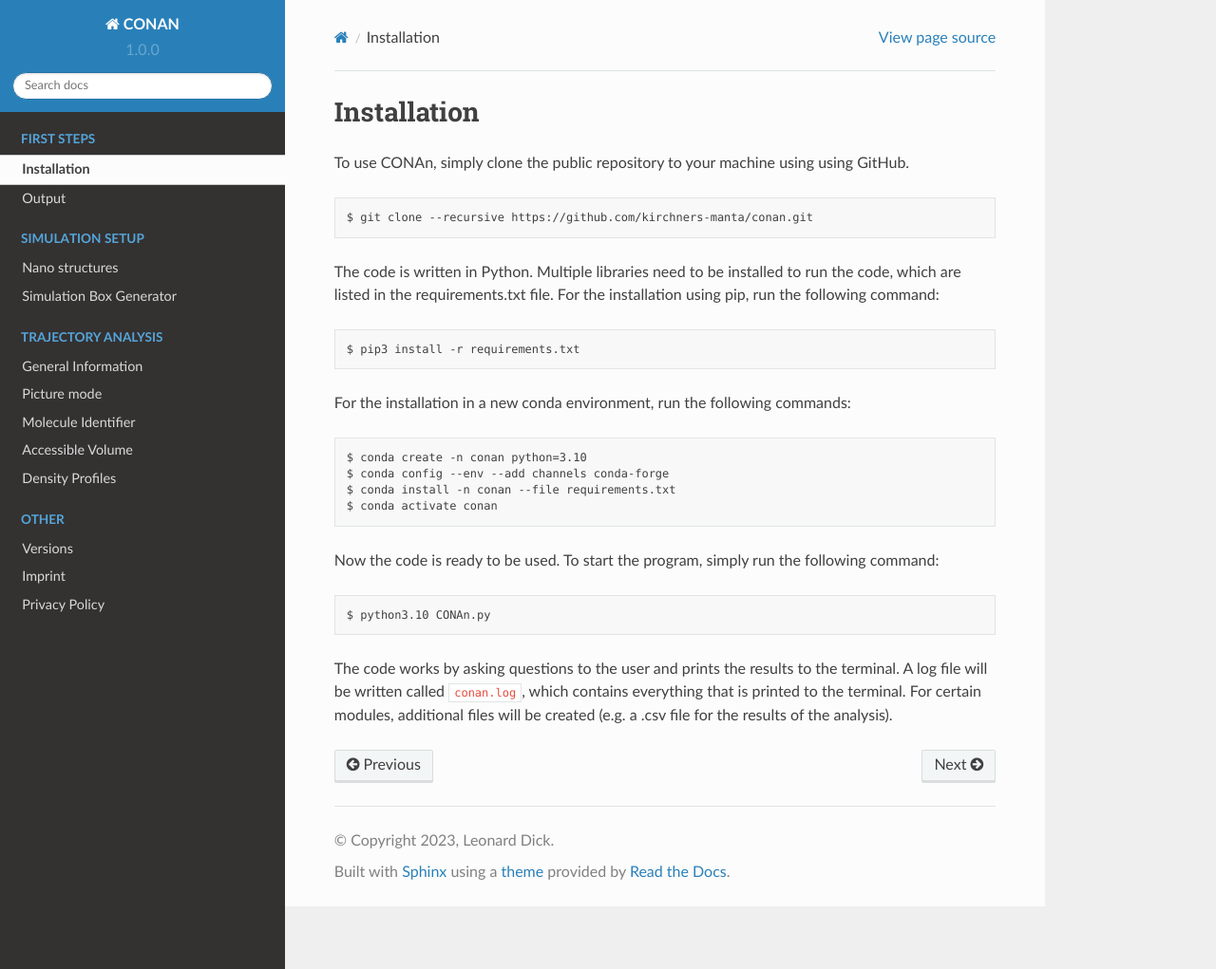
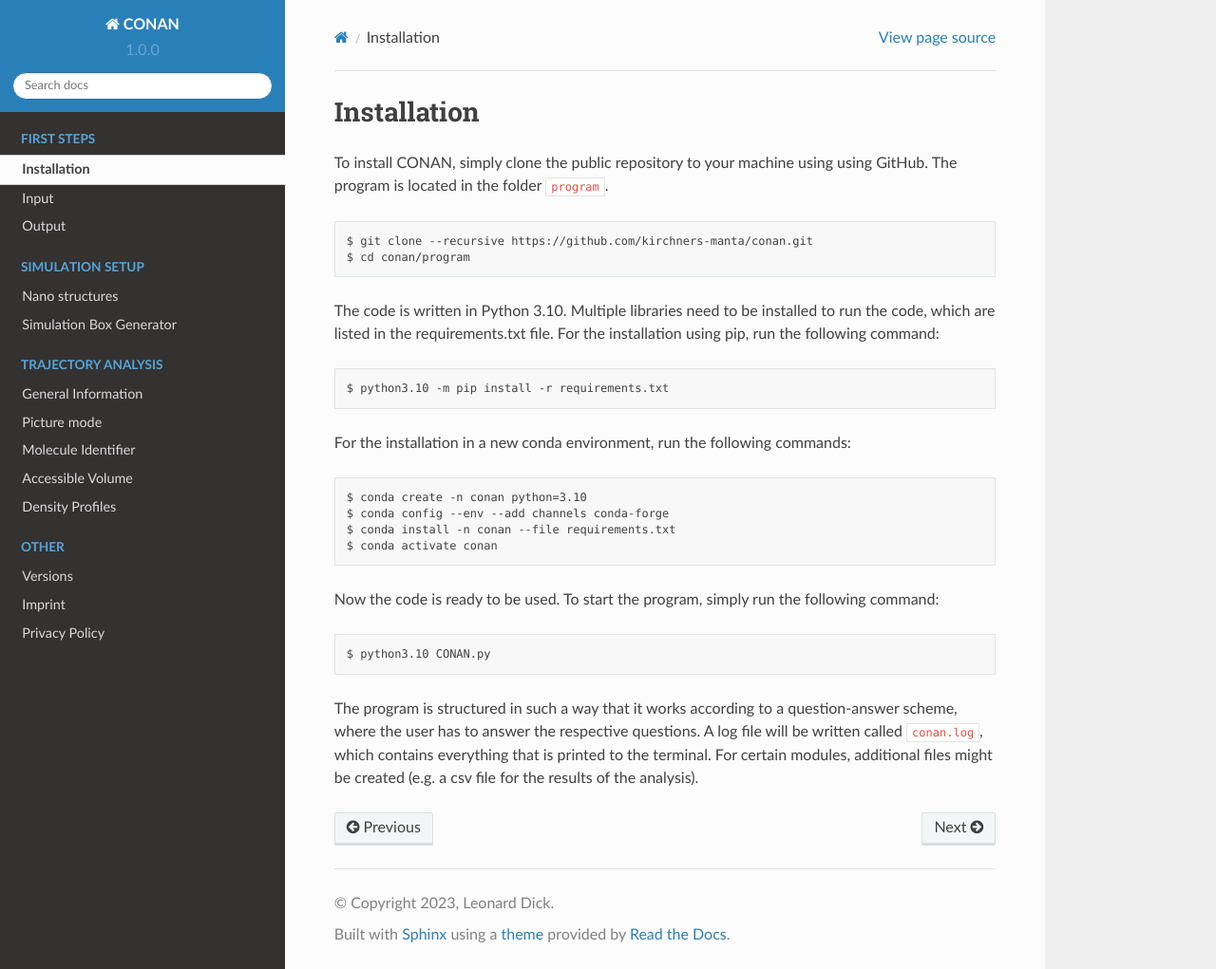
Before and after one commit to LeonardDick/conan, a Sphinx documentation site: the page built from docs/source/first_steps/Installation.rst, in a window 1280 px wide and 1021 px high. Shown: the whole window at 95% size. Built offline with Sphinx 7.4.7 and the Read the Docs theme 2.0.0, drawn with Linux system fonts in a browser that asks for light colours.

Commit message:
conan_manual_update_inp_out

```diff
--- a/docs/source/analysis/analysis.rst
+++ b/docs/source/analysis/analysis.rst
@@ -5,7 +5,7 @@
 
 .. code-block:: none
 
-    $ python3.8 CONAn.py -f trajectory.xyz
+    $ python3.10 CONAn.py -f trajectory.xyz
 
 .. note::
     The trajectory has to either xyz or pdb format. If the trajectory is in xyz format, the user is prompted to enter the simulation box dimensions, as they are needed for some analysis.
--- a/docs/source/first_steps/Installation.rst
+++ b/docs/source/first_steps/Installation.rst
@@ -1,18 +1,19 @@
 Installation
 ============
 
-To use CONAn, simply clone the public repository to your machine using using GitHub.
+To install CONAN, simply clone the public repository to your machine using using GitHub. The program is located in the folder ``program``.
 
 .. code-block:: none
 
    $ git clone --recursive https://github.com/kirchners-manta/conan.git
+   $ cd conan/program
 
-The code is written in Python. Multiple libraries need to be installed to run the code, which are listed in the requirements.txt file.
+The code is written in Python 3.10. Multiple libraries need to be installed to run the code, which are listed in the requirements.txt file.
 For the installation using pip, run the following command:
 
 .. code-block:: none
 
-   $ pip3 install -r requirements.txt
+   $ python3.10 -m pip install -r requirements.txt
 
 
 For the installation in a new conda environment, run the following commands:
@@ -28,8 +29,8 @@
 
 .. code-block:: none
 
-   $ python3.10 CONAn.py
+   $ python3.10 CONAN.py
 
-The code works by asking questions to the user and prints the results to the terminal.
+The program is structured in such a way that it works according to a question-answer scheme, where the user has to answer the respective questions.
 A log file will be written called ``conan.log``, which contains everything that is printed to the terminal.
-For certain modules, additional files will be created (e.g. a .csv file for the results of the analysis).
+For certain modules, additional files might be created (e.g. a csv file for the results of the analysis).
```
Also changed, not shown: docs/source/first_steps/input_output.rst (+17 -3 lines).
